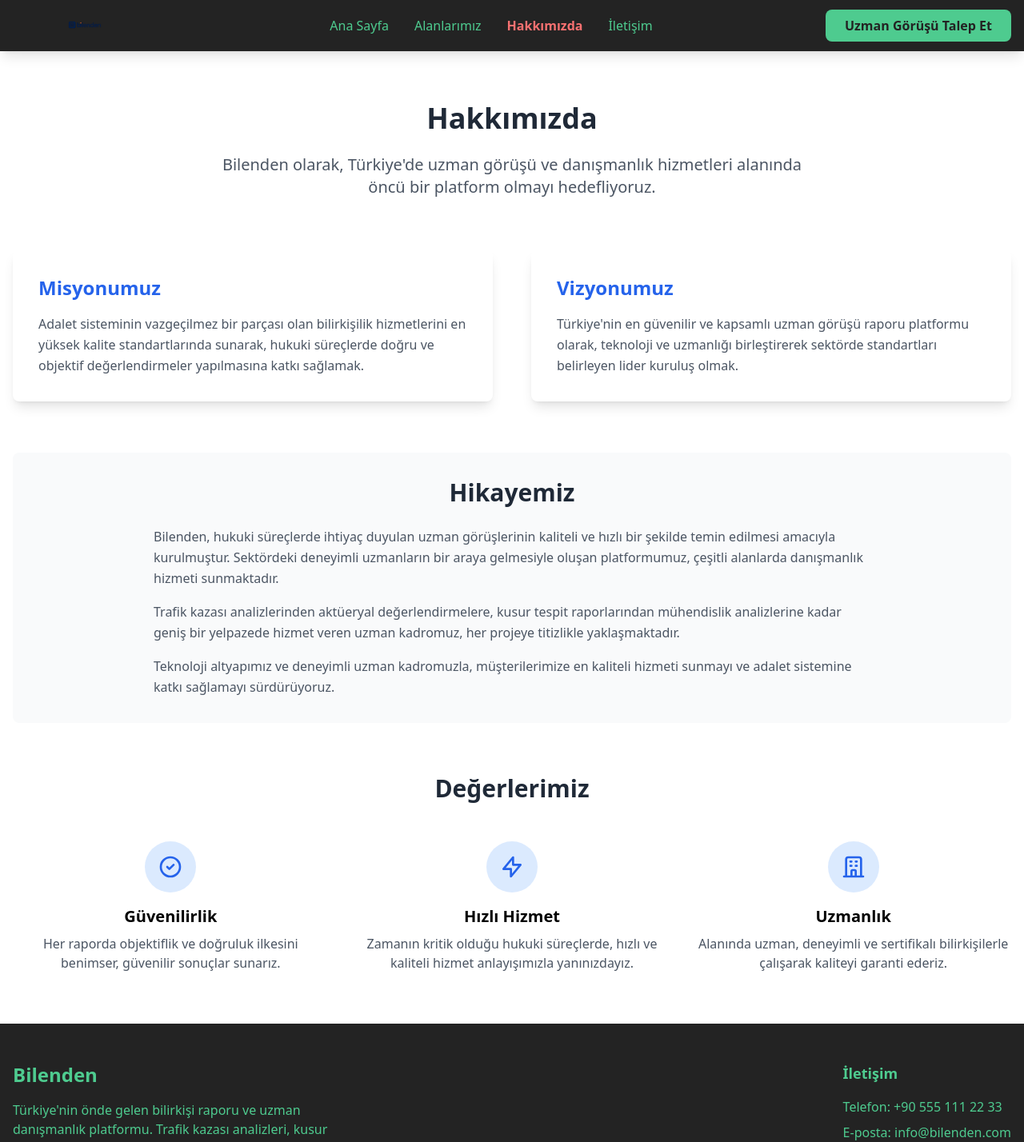
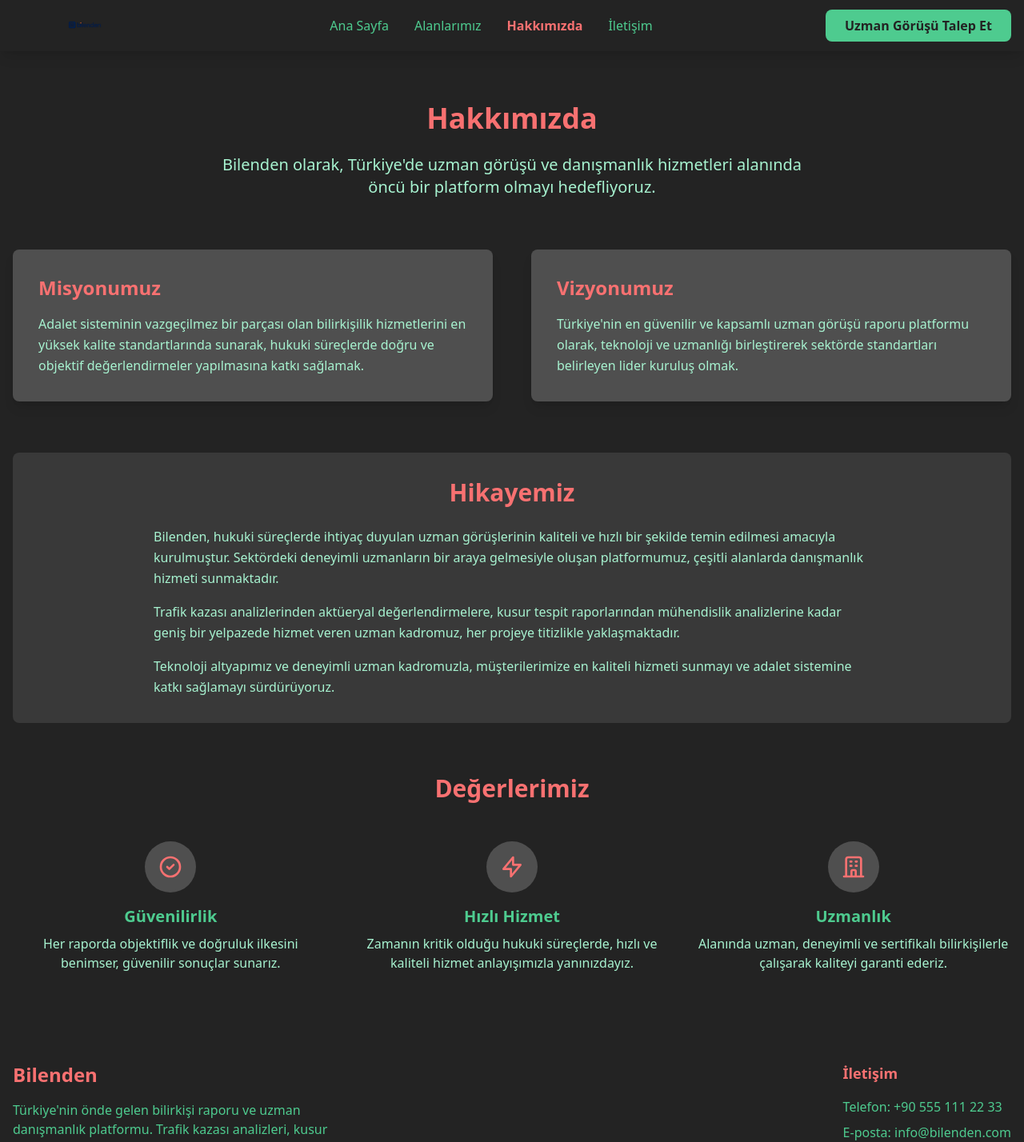
Before and after one commit to abdulkerimkuscu/bilenden, a React (Create React App) app: page /hakkimizda in a window 1280 px wide. Shown: the top 1428 px of the page at 80% size. Built offline with nearby package versions, Linux system fonts and the light colour scheme.

Commit message:
Update color scheme in multiple components for improved visual consistency

```diff
--- a/src/components/Footer.js
+++ b/src/components/Footer.js
@@ -8,7 +8,7 @@
           {/* Şirket Bilgisi ve Sosyal Medya */}
           <div className="flex flex-col justify-between">
             <div>
-              <h3 className="text-2xl font-bold mb-4 text-[#4ecb8f]">Bilenden</h3>
+              <h3 className="text-2xl font-bold mb-4 text-[#f87171]">Bilenden</h3>
               <p className="mb-4">
                 Türkiye'nin önde gelen bilirkişi raporu ve uzman danışmanlık platformu. Trafik kazası analizleri, kusur tespit raporları ve aktüeryal değerlendirmeler konularında profesyonel hizmet sunuyoruz.
               </p>
@@ -35,7 +35,7 @@
           {/* İletişim - Sağda */}
           <div className="md:col-span-2 flex md:justify-end">
             <div>
-              <h4 className="text-lg font-semibold mb-4 text-[#4ecb8f]">İletişim</h4>
+              <h4 className="text-lg font-semibold mb-4 text-[#f87171]">İletişim</h4>
               <ul className="space-y-2 text-[#4ecb8f]">
                 <li>
                   <span className="block">Telefon: <a href="tel:+905551112233" className="hover:text-[#f87171]">+90 555 111 22 33</a></span>
--- a/src/components/WhyChooseUs.js
+++ b/src/components/WhyChooseUs.js
@@ -97,7 +97,7 @@
       <div className="container mx-auto px-4">
         {/* Header */}
         <div className="text-center mb-16">
-          <h2 className="text-3xl md:text-4xl font-bold text-[#4ecb8f] mb-6">Neden Bilenden?</h2>
+          <h2 className="text-3xl md:text-4xl font-bold text-[#f87171] mb-6">Neden Bilenden?</h2>
           <p className="text-xl text-[#a7f3d0] max-w-3xl mx-auto">
             Uzman görüşü ihtiyaçlarınızda bizi tercih etmeniz için birçok önemli avantajımız bulunmaktadır.
           </p>
--- a/src/pages/AboutPage.js
+++ b/src/pages/AboutPage.js
@@ -2,12 +2,12 @@
 
 const AboutPage = () => {
   return (
-    <div className="py-16">
+    <div className="py-16 bg-[#232323] text-[#4ecb8f] min-h-screen">
       <div className="container mx-auto px-4">
         {/* Hero Section */}
         <div className="text-center mb-16">
-          <h1 className="text-4xl font-bold text-gray-800 mb-6">Hakkımızda</h1>
-          <p className="text-xl text-gray-600 max-w-3xl mx-auto">
+          <h1 className="text-4xl font-bold text-[#f87171] mb-6">Hakkımızda</h1>
+          <p className="text-xl text-[#a7f3d0] max-w-3xl mx-auto">
             Bilenden olarak, Türkiye'de uzman görüşü ve danışmanlık hizmetleri alanında öncü bir platform
             olmayı hedefliyoruz.
           </p>
@@ -15,16 +15,16 @@
 
         {/* Mission & Vision */}
         <div className="grid grid-cols-1 md:grid-cols-2 gap-12 mb-16">
-          <div className="bg-white p-8 rounded-lg shadow-lg">
-            <h2 className="text-2xl font-bold text-blue-600 mb-4">Misyonumuz</h2>
-            <p className="text-gray-600 leading-relaxed">
+          <div className="bg-white bg-opacity-20 p-8 rounded-lg shadow-lg">
+            <h2 className="text-2xl font-bold text-[#f87171] mb-4">Misyonumuz</h2>
+            <p className="text-[#a7f3d0] leading-relaxed">
               Adalet sisteminin vazgeçilmez bir parçası olan bilirkişilik hizmetlerini en yüksek kalite standartlarında
               sunarak, hukuki süreçlerde doğru ve objektif değerlendirmeler yapılmasına katkı sağlamak.
             </p>
           </div>
-          <div className="bg-white p-8 rounded-lg shadow-lg">
-            <h2 className="text-2xl font-bold text-blue-600 mb-4">Vizyonumuz</h2>
-            <p className="text-gray-600 leading-relaxed">
+          <div className="bg-white bg-opacity-20 p-8 rounded-lg shadow-lg">
+            <h2 className="text-2xl font-bold text-[#f87171] mb-4">Vizyonumuz</h2>
+            <p className="text-[#a7f3d0] leading-relaxed">
               Türkiye'nin en güvenilir ve kapsamlı uzman görüşü raporu platformu olarak, teknoloji ve uzmanlığı
               birleştirerek sektörde standartları belirleyen lider kuruluş olmak.
             </p>
@@ -32,19 +32,19 @@
         </div>
 
         {/* Our Story */}
-        <div className="bg-gray-50 p-8 rounded-lg mb-16">
-          <h2 className="text-3xl font-bold text-gray-800 mb-6 text-center">Hikayemiz</h2>
+        <div className="bg-white bg-opacity-10 p-8 rounded-lg mb-16">
+          <h2 className="text-3xl font-bold text-[#f87171] mb-6 text-center">Hikayemiz</h2>
           <div className="max-w-4xl mx-auto">
-            <p className="text-gray-600 leading-relaxed mb-4">
+            <p className="text-[#a7f3d0] leading-relaxed mb-4">
               Bilenden, hukuki süreçlerde ihtiyaç duyulan uzman görüşlerinin kaliteli ve hızlı bir şekilde temin
               edilmesi amacıyla kurulmuştur. Sektördeki deneyimli uzmanların bir araya gelmesiyle oluşan platformumuz,
               çeşitli alanlarda danışmanlık hizmeti sunmaktadır.
             </p>
-            <p className="text-gray-600 leading-relaxed mb-4">
+            <p className="text-[#a7f3d0] leading-relaxed mb-4">
               Trafik kazası analizlerinden aktüeryal değerlendirmelere, kusur tespit raporlarından mühendislik
               analizlerine kadar geniş bir yelpazede hizmet veren uzman kadromuz, her projeye titizlikle yaklaşmaktadır.
             </p>
-            <p className="text-gray-600 leading-relaxed">
+            <p className="text-[#a7f3d0] leading-relaxed">
               Teknoloji altyapımız ve deneyimli uzman kadromuzla, müşterilerimize en kaliteli hizmeti sunmayı ve adalet
               sistemine katkı sağlamayı sürdürüyoruz.
             </p>
@@ -53,11 +53,11 @@
 
         {/* Values */}
         <div>
-          <h2 className="text-3xl font-bold text-gray-800 mb-12 text-center">Değerlerimiz</h2>
+          <h2 className="text-3xl font-bold text-[#f87171] mb-12 text-center">Değerlerimiz</h2>
           <div className="grid grid-cols-1 md:grid-cols-3 gap-8">
             <div className="text-center">
-              <div className="bg-blue-100 w-16 h-16 rounded-full flex items-center justify-center mx-auto mb-4">
-                <svg className="w-8 h-8 text-blue-600" fill="none" stroke="currentColor" viewBox="0 0 24 24">
+              <div className="bg-white bg-opacity-20 w-16 h-16 rounded-full flex items-center justify-center mx-auto mb-4">
+                <svg className="w-8 h-8 text-[#f87171]" fill="none" stroke="currentColor" viewBox="0 0 24 24">
                   <path
                     strokeLinecap="round"
                     strokeLinejoin="round"
@@ -66,25 +66,25 @@
                   />
                 </svg>
               </div>
-              <h3 className="text-xl font-semibold mb-2">Güvenilirlik</h3>
-              <p className="text-gray-600">
+              <h3 className="text-xl font-semibold mb-2 text-[#4ecb8f]">Güvenilirlik</h3>
+              <p className="text-[#a7f3d0]">
                 Her raporda objektiflik ve doğruluk ilkesini benimser, güvenilir sonuçlar sunarız.
               </p>
             </div>
             <div className="text-center">
-              <div className="bg-blue-100 w-16 h-16 rounded-full flex items-center justify-center mx-auto mb-4">
-                <svg className="w-8 h-8 text-blue-600" fill="none" stroke="currentColor" viewBox="0 0 24 24">
+              <div className="bg-white bg-opacity-20 w-16 h-16 rounded-full flex items-center justify-center mx-auto mb-4">
+                <svg className="w-8 h-8 text-[#f87171]" fill="none" stroke="currentColor" viewBox="0 0 24 24">
                   <path strokeLinecap="round" strokeLinejoin="round" strokeWidth={2} d="M13 10V3L4 14h7v7l9-11h-7z" />
                 </svg>
               </div>
-              <h3 className="text-xl font-semibold mb-2">Hızlı Hizmet</h3>
-              <p className="text-gray-600">
+              <h3 className="text-xl font-semibold mb-2 text-[#4ecb8f]">Hızlı Hizmet</h3>
+              <p className="text-[#a7f3d0]">
                 Zamanın kritik olduğu hukuki süreçlerde, hızlı ve kaliteli hizmet anlayışımızla yanınızdayız.
               </p>
             </div>
             <div className="text-center">
-              <div className="bg-blue-100 w-16 h-16 rounded-full flex items-center justify-center mx-auto mb-4">
-                <svg className="w-8 h-8 text-blue-600" fill="none" stroke="currentColor" viewBox="0 0 24 24">
+              <div className="bg-white bg-opacity-20 w-16 h-16 rounded-full flex items-center justify-center mx-auto mb-4">
+                <svg className="w-8 h-8 text-[#f87171]" fill="none" stroke="currentColor" viewBox="0 0 24 24">
                   <path
                     strokeLinecap="round"
                     strokeLinejoin="round"
@@ -93,8 +93,8 @@
                   />
                 </svg>
               </div>
-              <h3 className="text-xl font-semibold mb-2">Uzmanlık</h3>
-              <p className="text-gray-600">
+              <h3 className="text-xl font-semibold mb-2 text-[#4ecb8f]">Uzmanlık</h3>
+              <p className="text-[#a7f3d0]">
                 Alanında uzman, deneyimli ve sertifikalı bilirkişilerle çalışarak kaliteyi garanti ederiz.
               </p>
             </div>
--- a/src/pages/HomePage.js
+++ b/src/pages/HomePage.js
@@ -14,7 +14,7 @@
       {/* CTA Section */}
       <section className="bg-[#232323] text-[#4ecb8f] py-16">
         <div className="container mx-auto px-4 text-center">
-          <h2 className="text-3xl font-bold mb-4">Uzman Bilirkişi Raporu İhtiyacınız mı Var?</h2>
+          <h2 className="text-3xl font-bold mb-4 text-[#f87171]">Uzman Bilirkişi Raporu İhtiyacınız mı Var?</h2>
           <p className="text-xl mb-8 max-w-2xl mx-auto">
             Deneyimli uzmanlarımızdan profesyonel bilirkişi raporu alın. Hızlı, güvenilir ve detaylı analiz hizmeti.
           </p>
```
Also changed, not shown: src/pages/OurAreasPage.js (+10 -10 lines).
